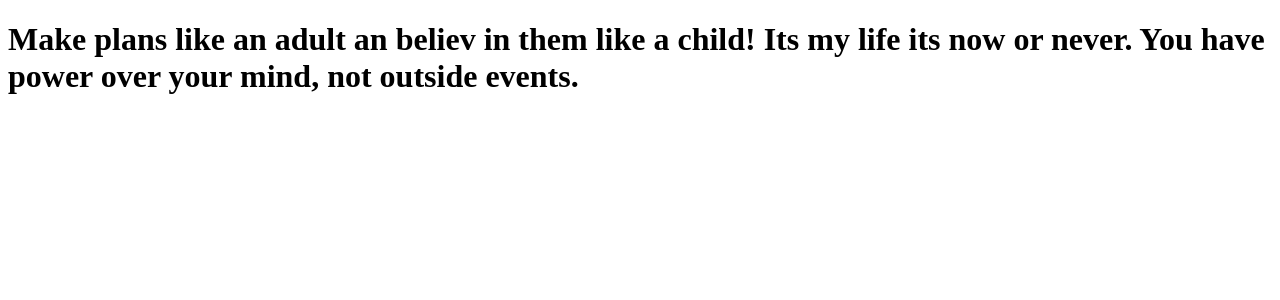
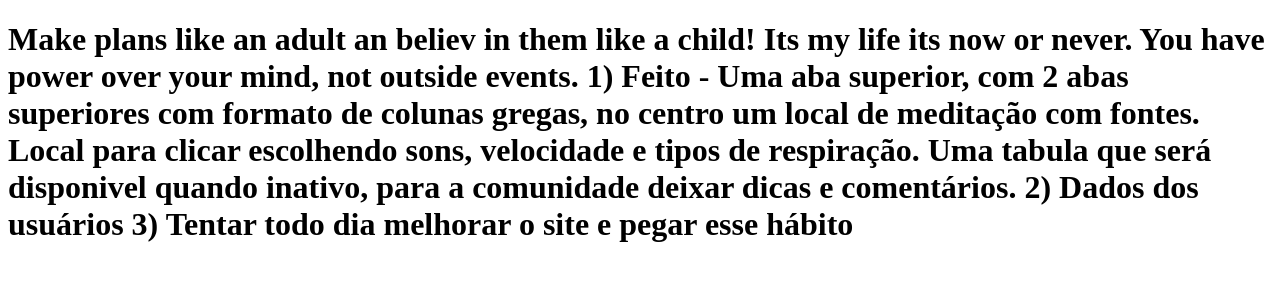
Before and after one commit to EneasFeynlinus/clone-tabnews, a Next.js app: page / in a window 1280 px wide. Shown: the top 300 px of the page. Built offline with nearby package versions, Linux system fonts and the light colour scheme.

Commit message:
Atualizando goals

```diff
--- a/pages/index.js
+++ b/pages/index.js
@@ -2,17 +2,14 @@ function Home() {
   return (
     <h1>
       Make plans like an adult an believ in them like a child! Its my life its
-      now or never. You have power over your mind, not outside events.
+      now or never. You have power over your mind, not outside events. 1) Feito
+      - Uma aba superior, com 2 abas superiores com formato de colunas gregas,
+      no centro um local de meditação com fontes. Local para clicar escolhendo
+      sons, velocidade e tipos de respiração. Uma tabula que será disponivel
+      quando inativo, para a comunidade deixar dicas e comentários. 2) Dados dos
+      usuários 3) Tentar todo dia melhorar o site e pegar esse hábito
     </h1>
   );
 }
 
-function teste() {
-  console.log("teste");
-}
-
-function teste2() {
-  console.log("identação errada");
-}
-
 export default Home;
```
